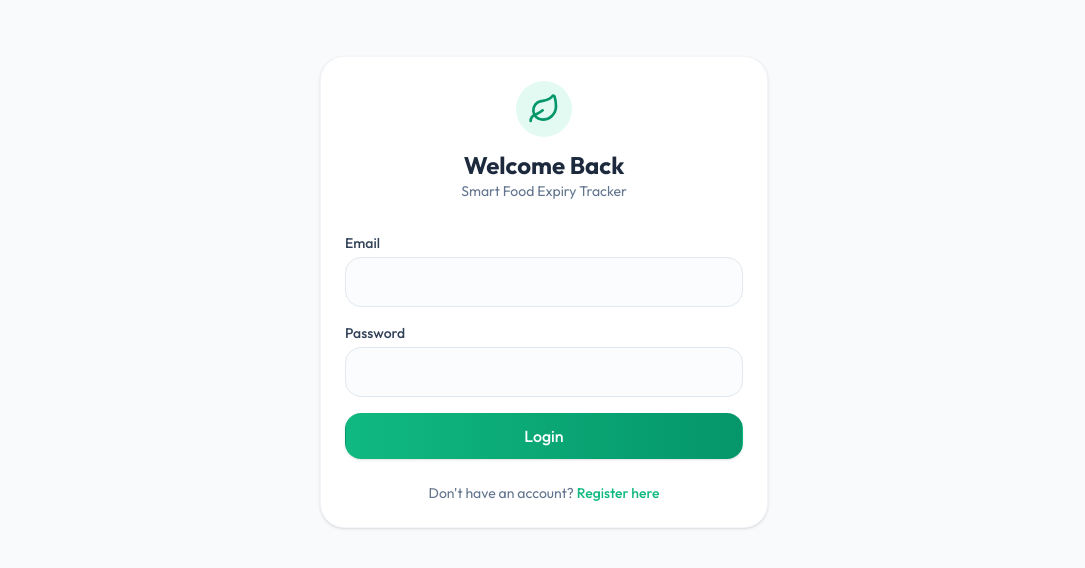
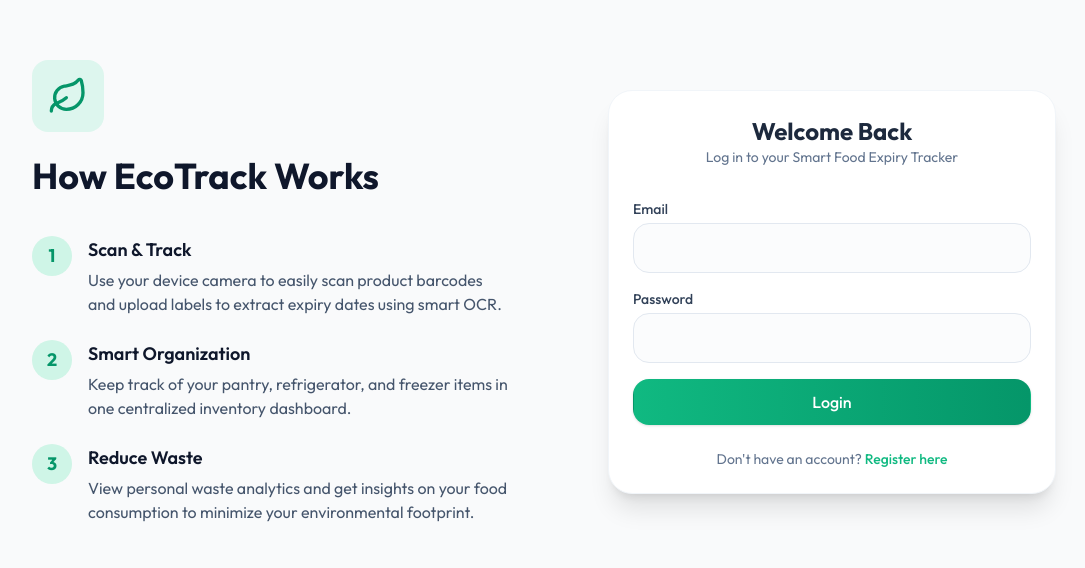
Before and after one commit to haneesh036/food-expiry-tracker, a React app in the folder frontend/: page /login in a window 1280 px wide. Shown: the part 108-676 px from the top of the page, without its empty margins (96-1181 px from the left). Built offline with nearby package versions, Linux system fonts and the light colour scheme; no server answers; the HTML template or start-up script is replaced by a standard one.

Commit message:
Enhance OCR parsing and add How It Works to Login

```diff
--- a/frontend/src/components/Login.jsx
+++ b/frontend/src/components/Login.jsx
@@ -23,14 +23,50 @@ const Login = () => {
   };
 
   return (
-    <div className="min-h-screen flex items-center justify-center bg-[var(--color-bg-neutral)]">
-      <div className="card w-full max-w-md">
+    <div className="min-h-screen flex items-center justify-center bg-[var(--color-bg-neutral)] p-4 md:p-8">
+      <div className="max-w-5xl w-full grid md:grid-cols-2 gap-8 lg:gap-16 items-center">
+        {/* Info Side */}
+        <div className="flex flex-col justify-center space-y-6 text-slate-700 mb-8 md:mb-0">
+          <div className="bg-[var(--color-primary-light)]/20 p-4 rounded-2xl w-fit">
+            <Leaf className="w-10 h-10 text-[var(--color-primary-dark)]" />
+          </div>
+          <h2 className="text-3xl lg:text-4xl font-bold text-slate-900">How EcoTrack Works</h2>
+
+          <div className="space-y-6 mt-4">
+            <div className="flex gap-4">
+              <div className="flex-shrink-0 w-10 h-10 rounded-full bg-[var(--color-primary-light)]/30 text-[var(--color-primary-dark)] flex items-center justify-center font-bold text-lg">1</div>
+              <div>
+                <h3 className="font-semibold text-slate-900 text-lg">Scan & Track</h3>
+                <p className="text-slate-600 mt-1">Use your device camera to easily scan product barcodes and upload labels to extract expiry dates using smart OCR.</p>
+              </div>
+            </div>
+
+            <div className="flex gap-4">
+              <div className="flex-shrink-0 w-10 h-10 rounded-full bg-[var(--color-primary-light)]/30 text-[var(--color-primary-dark)] flex items-center justify-center font-bold text-lg">2</div>
+              <div>
+                <h3 className="font-semibold text-slate-900 text-lg">Smart Organization</h3>
+                <p className="text-slate-600 mt-1">Keep track of your pantry, refrigerator, and freezer items in one centralized inventory dashboard.</p>
+              </div>
+            </div>
+
+            <div className="flex gap-4">
+              <div className="flex-shrink-0 w-10 h-10 rounded-full bg-[var(--color-primary-light)]/30 text-[var(--color-primary-dark)] flex items-center justify-center font-bold text-lg">3</div>
+              <div>
+                <h3 className="font-semibold text-slate-900 text-lg">Reduce Waste</h3>
+                <p className="text-slate-600 mt-1">View personal waste analytics and get insights on your food consumption to minimize your environmental footprint.</p>
+              </div>
+            </div>
+          </div>
+        </div>
+
+        {/* Login Form Side */}
+        <div className="card w-full max-w-md mx-auto md:mx-0 md:ml-auto shadow-xl border border-slate-100">
           <div className="flex flex-col items-center mb-8">
-          <div className="bg-[var(--color-primary-light)]/20 p-3 rounded-full mb-3">
+            <div className="bg-[var(--color-primary-light)]/20 p-3 rounded-full mb-3 md:hidden">
               <Leaf className="w-8 h-8 text-[var(--color-primary-dark)]" />
             </div>
             <h1 className="text-2xl font-bold text-slate-800">Welcome Back</h1>
-          <p className="text-slate-500 text-sm">Smart Food Expiry Tracker</p>
+            <p className="text-slate-500 text-sm">Log in to your Smart Food Expiry Tracker</p>
           </div>
 
           {error && <div className="bg-red-50 text-red-600 p-3 rounded-xl mb-4 text-sm text-center">{error}</div>}
@@ -64,6 +100,7 @@ const Login = () => {
           </p>
         </div>
       </div>
+    </div>
   );
 };
 
--- a/frontend/src/components/Scanner.jsx
+++ b/frontend/src/components/Scanner.jsx
@@ -194,78 +194,82 @@ const Scanner = () => {
       const lines = text.split('\n').map(l => l.trim()).filter(l => l.length > 0);
 
       let bestDateStr = null;
-      const keywords = ['use by', 'bb', 'best before', 'exp', 'expiry'];
-      const dateRegex = /\b(\d{1,2}[\/\-\.][a-z]{3}[\/\-\.]\d{2,4}|\d{1,2}[\/\-\.]\d{1,2}([\/\-\.]\d{2,4})?|\d{4}[\/\-\.]\d{1,2}[\/\-\.]\d{1,2}|[a-z]{3}\s\d{2,4})\b/i;
+      let bestDateObj = null;
+      const keywords = ['use by', 'bb', 'best before', 'exp', 'expiry', 'e'];
+      // Match DD/MM/YYYY, DD-MM-YYYY, DD/MM/YY, DD-MM-YY, DD-MMM-YY, MM/YY, MM-YY, MMM-YY, MMM YY
+      const dateRegex = /\b(\d{1,2}[\/\-\.]\d{1,2}[\/\-\.]\d{2,4}|\d{1,2}[\/\-\.][a-z]{3,}[\/\-\.]\d{2,4}|\d{1,2}[\/\-\.]\d{2,4}|[a-z]{3,}[\s\-\.]\d{2,4})\b/gi;
 
-      // 1. Try to find a line with a keyword AND a date
-      for (const line of lines) {
-        if (keywords.some(kw => line.includes(kw))) {
-          const match = line.match(dateRegex);
-          if (match) {
-            bestDateStr = match[0];
-            break;
-          }
+      const parseDateStr = (dateStr) => {
+        const cleanStr = dateStr.toLowerCase().replace(/[\/\.\s]/g, '-');
+        const parts = cleanStr.split('-');
+        const monthMap = { jan:1, feb:2, mar:3, apr:4, may:5, jun:6, jul:7, aug:8, sep:9, oct:10, nov:11, dec:12 };
+
+        let d = '1', m, y;
+
+        if (parts.length === 3) {
+          d = parts[0];
+          m = monthMap[parts[1].substring(0,3)] || parts[1];
+          y = parts[2];
+        } else if (parts.length === 2) {
+          m = monthMap[parts[0].substring(0,3)] || parts[0];
+          y = parts[1];
+        } else {
+          const parsed = new Date(dateStr);
+          return isNaN(parsed) ? null : parsed;
+        }
+
+        y = parseInt(y, 10);
+        if (y < 100) y += 2000;
+
+        const parsed = new Date(y, parseInt(m, 10) - 1, parseInt(d, 10));
+        return isNaN(parsed) ? null : parsed;
+      };
+
+      const allMatches = text.match(dateRegex) || [];
+      const validDates = [];
+
+      for (const match of allMatches) {
+        const pDate = parseDateStr(match);
+        if (pDate && pDate.getFullYear() >= 2020 && pDate.getFullYear() <= 2050) {
+            validDates.push({ str: match, date: pDate });
         }
       }
 
-      // 2. If not found, look for keyword, then check next line for date
-      if (!bestDateStr) {
-        for (let i = 0; i < lines.length; i++) {
-          if (keywords.some(kw => lines[i].includes(kw))) {
-            const match = lines[i+1]?.match(dateRegex);
-            if (match) {
-              bestDateStr = match[0];
-              break;
+      // 1. Try to find a date close to a keyword
+      for (const line of lines) {
+        if (keywords.some(kw => line.includes(kw))) {
+            const matchesInLine = line.match(dateRegex) || [];
+            for (const m of matchesInLine) {
+                const pDate = parseDateStr(m);
+                if (pDate && pDate.getFullYear() >= 2020 && pDate.getFullYear() <= 2050) {
+                    bestDateStr = m;
+                    bestDateObj = pDate;
+                    break;
+                }
             }
-          }
         }
+        if (bestDateObj) break;
       }
 
-      // 3. Fallback: just find any date in the whole text
-      if (!bestDateStr) {
-        const match = text.match(dateRegex);
-        if (match) bestDateStr = match[0];
+      // 2. If no date near keyword, pick best valid date from all matches
+      if (!bestDateObj && validDates.length > 0) {
+         const futureDates = validDates.filter(d => d.date > new Date());
+         if (futureDates.length > 0) {
+            bestDateObj = futureDates[0].date;
+            bestDateStr = futureDates[0].str;
+         } else {
+            bestDateObj = validDates[0].date;
+            bestDateStr = validDates[0].str;
+         }
       }
 
-      if (bestDateStr) {
-        let parsed = new Date();
-        const cleanStr = bestDateStr.replace(/[\/\.]/g, '-');
-        const parts = cleanStr.split('-');
-        const monthMap = { jan:1, feb:2, mar:3, apr:4, may:5, jun:6, jul:7, aug:8, sep:9, oct:10, nov:11, dec:12 };
-
-        if (parts.length === 3) {
-          let d = parts[0];
-          let m = parts[1].toLowerCase();
-          let y = parts[2];
-
-          if (monthMap[m]) m = monthMap[m];
-
-          if (d.length === 4) {
-            // YYYY-MM-DD
-            parsed = new Date(`${d}-${m}-${y}`);
-          } else {
-            // DD-MM-YY or DD-MM-YYYY
-            if (y.length === 2) y = `20${y}`;
-            parsed = new Date(`${y}-${m}-${d}`);
-          }
-        } else if (parts.length === 2) {
-          // MM-YY or MM-YYYY
-          let m = parts[0].toLowerCase();
-          let y = parts[1];
-          if (monthMap[m]) m = monthMap[m];
-          if (y.length === 2) y = `20${y}`;
-          parsed = new Date(`${y}-${m}-01`);
-        } else {
-           parsed = new Date(cleanStr);
-        }
-
-        if (!isNaN(parsed) && parsed.getFullYear() > 2000) {
-          const isoDate = parsed.toISOString().split('T')[0];
-          setFormData(prev => ({ ...prev, expiry_date: isoDate }));
-          alert(`Detected date: ${isoDate} (from "${bestDateStr}")`);
-        } else {
-          alert(`Found "${bestDateStr}" but could not parse it as a valid date. Please verify manually.`);
-        }
+      if (bestDateObj) {
+        const yyyy = bestDateObj.getFullYear();
+        const mm = String(bestDateObj.getMonth() + 1).padStart(2, '0');
+        const dd = String(bestDateObj.getDate()).padStart(2, '0');
+        const isoDate = `${yyyy}-${mm}-${dd}`;
+        setFormData(prev => ({ ...prev, expiry_date: isoDate }));
+        alert(`Detected date: ${isoDate} (from "${bestDateStr}")`);
       } else {
         alert('No expiry date detected clearly. Please enter manually.');
       }
```
Lines whose indentation alone changed are shown as unchanged.
